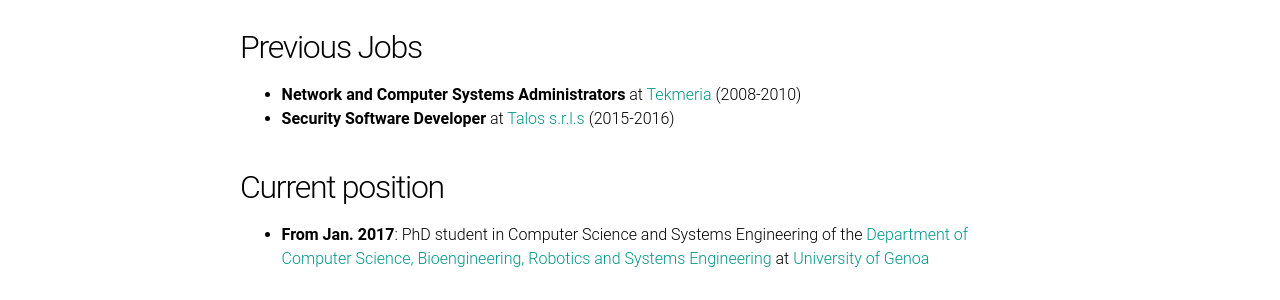
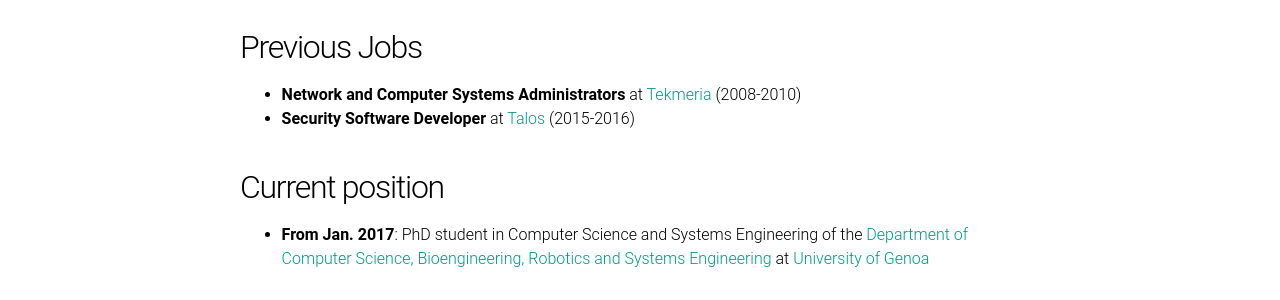
Before and after one commit to CSecLab/cseclab.github.io, a Jekyll site: the page built from aonzoHP.md, in a window 1280 px wide. Shown: the part 816-1116 px from the top of the page. Built offline with Jekyll 4.4.1, drawn with Linux system fonts in a browser that asks for light colours.

Commit message:
work date

```diff
--- a/aonzoHP.md
+++ b/aonzoHP.md
@@ -16,7 +16,7 @@
 
 ## Previous Jobs
 - **Network and Computer Systems Administrators** at [Tekmeria](http://teknoos.it) (2008-2010)
-- **Security Software Developer** at [Talos  s.r.l.s](http://www.talos-sec.com) (2015-2016)
+- **Security Software Developer** at [Talos](http://www.talos-sec.com) (2015-2016)
 
 
 ## Current position
```
